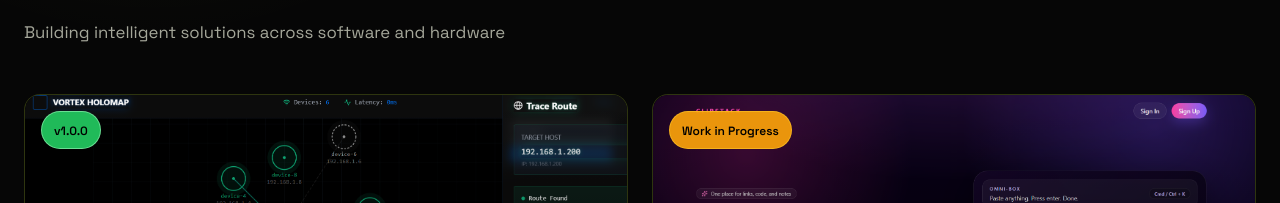
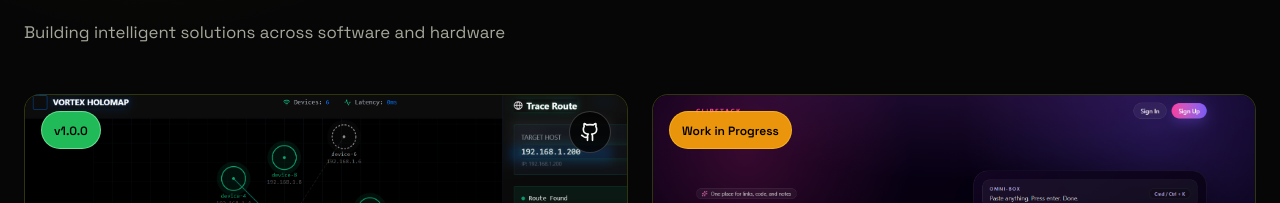
Before and after one commit to NamanGaonkar/Portfolio-Website, a Next.js app: page / in a window 1280 px wide. Shown: the part 946-1149 px from the top of the page. Built offline with nearby package versions, Linux system fonts and the light colour scheme; a web font is replaced by a local one.

Commit message:
project link updates

```diff
--- a/constants/index.ts
+++ b/constants/index.ts
@@ -143,7 +143,7 @@ export const PROJECTS: Project[] = [
     description: "Real-time local network discovery and visualization tool that discovers live devices, renders network topology in an interactive 2D map, shows device details, tracks traffic activity, and supports traceroute directly from the UI.",
     image: "/projects/vortexholomap.png",
     technologies: ["React", "Vite", "Flask", "Flask-SocketIO", "Scapy", "Tailwind CSS", "Socket.IO", "Framer Motion"],
-    githubUrl: "",
+    githubUrl: "https://github.com/NamanGaonkar/Vortex-HOLOMAP",
     featured: true
   }
 ];
```
